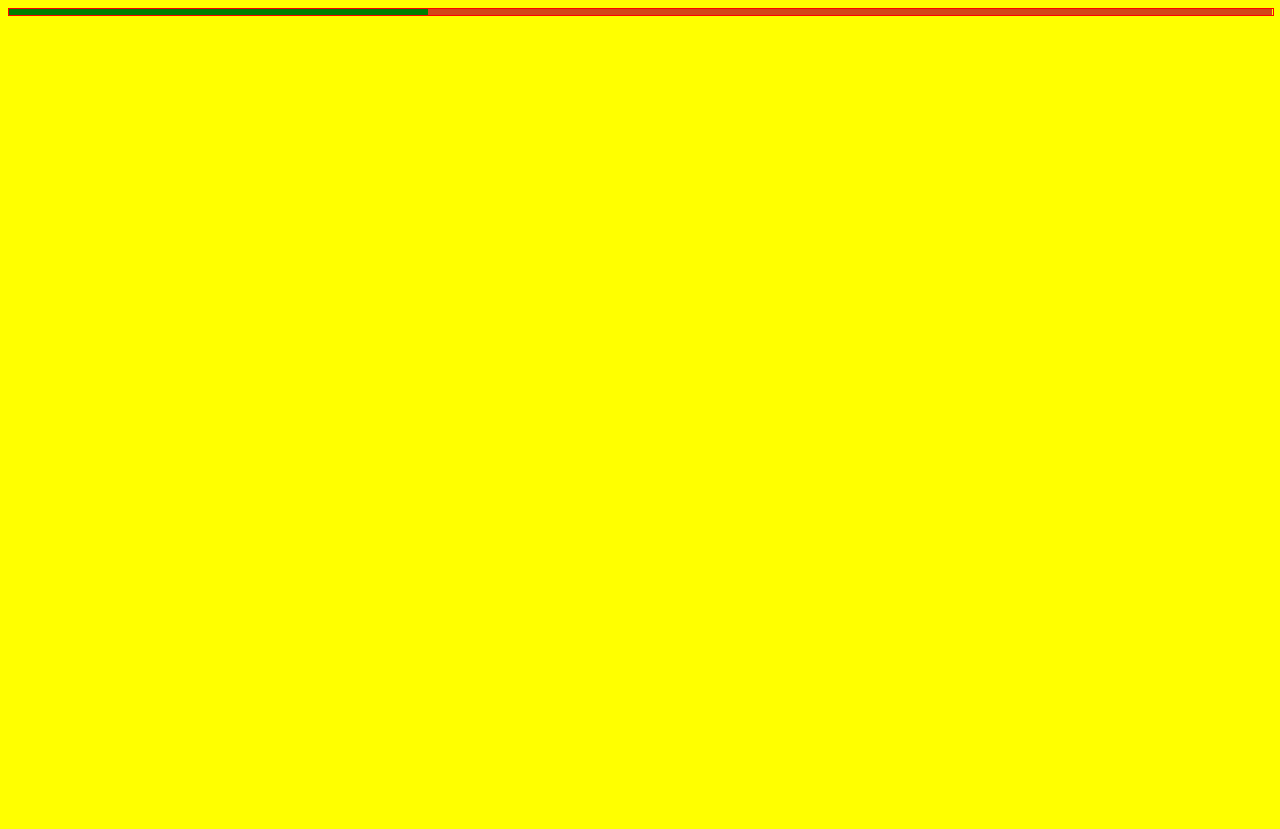
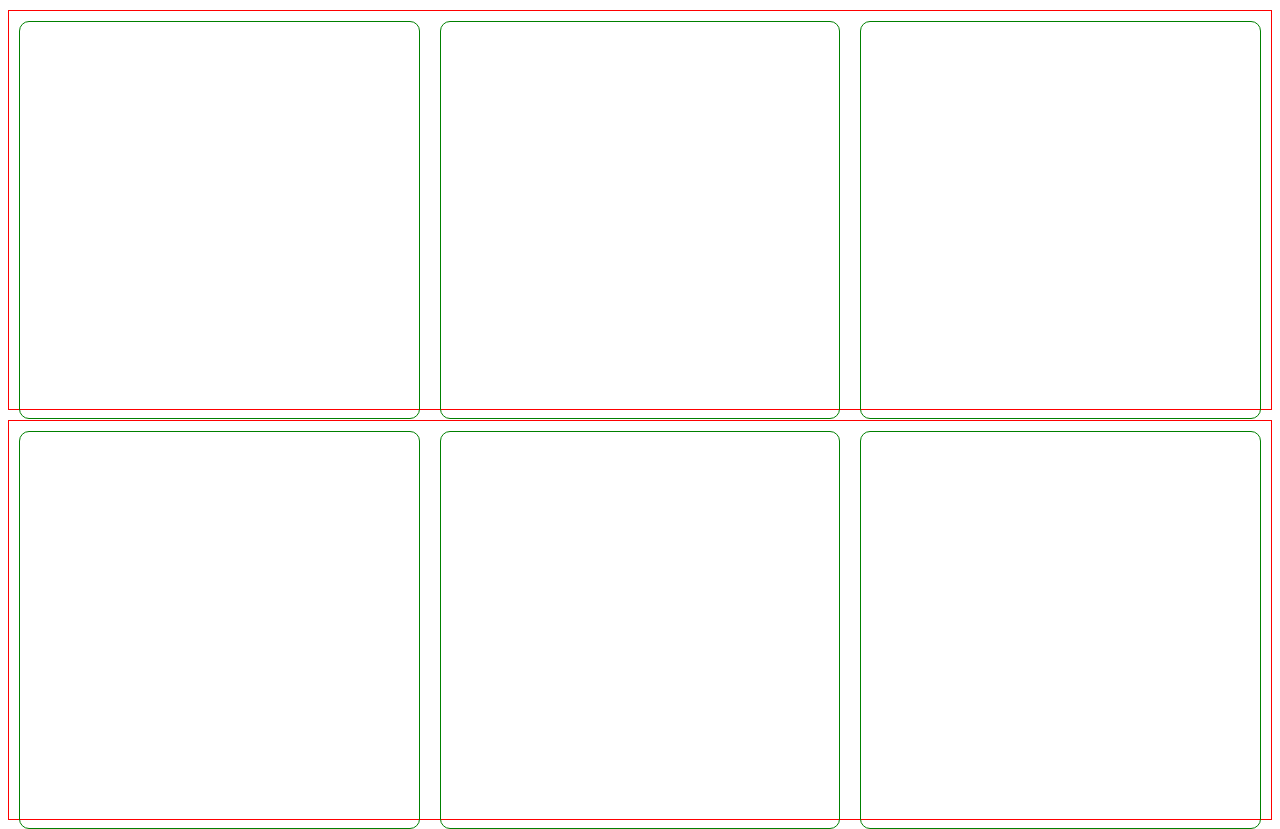
Before and after one commit to Alexthespaceman/application-dynemo, a React (Create React App) app: page / in a window 1280 px wide. Before the commit the page ends 800 px from the top, so only its background shows below. Built offline with nearby package versions, Linux system fonts and the light colour scheme.

Commit message:
added card component styles

```diff
--- a/src/App.js
+++ b/src/App.js
@@ -1,5 +1,5 @@
 import React from "react";
-import Cards from "./components/cards";
+import Cards from "./js/components/cards";
 import "./styles/App.scss";
 
 function App() {
@@ -12,6 +12,7 @@ function App() {
   return (
     <div className="App">
       <Cards />
+      <Cards />
     </div>
   );
 }
--- a/src/styles/App.scss
+++ b/src/styles/App.scss
@@ -1,13 +1,8 @@
 @import "./global/variables.scss";
 @import "./components/cards.scss";
 
-.App {
-  background-color: $colorAccent1;
-  height: 100%;
-  width: 100%;
-  position: relative;
+.App,
+body {
+  height: 100vh;
+  // border: violet 2px solid;
 }
-
-body {
-  background-color: yellow;
-}
--- a/src/styles/components/cards.scss
+++ b/src/styles/components/cards.scss
@@ -1,10 +1,27 @@
+@import "../global/index.scss";
+@import "../layout/index.scss";
+
 .main-box {
   border: red 1px solid;
   width: 100%;
   height: 100%;
+  display: flex;
+  flex-direction: column;
+  @include media-breakpoint-up(sm) {
+    flex-direction: row;
+    height: 50%;
+    margin-top: 10px;
+  }
 
   .small-box {
     border: green 1px solid;
-    width: 33%;
+    @include media-breakpoint-up(sm) {
+      height: 100%;
+    }
+    height: 100%;
+    width: 100%;
+    text-align: center;
+    border-radius: 10px;
+    margin: 10px;
   }
 }
--- a/src/styles/global/index.scss
+++ b/src/styles/global/index.scss
@@ -1,8 +1,10 @@
 @import "./fonts";
-@import "./colors";
+// @import "./colors";
 @import "./functions";
-@import "./grid-breakpoints";
-@import "./grid";
+// @import "./grid-breakpoints";
+// @import "./grid";
 @import "./breakpoints";
-@import "./typography";
-@import "./normalize";
+// @import "./typography";
+// @import "./normalize";
+@import "./mixins.scss";
+@import "./variables.scss";
--- a/src/styles/layout/component.scss
+++ b/src/styles/layout/component.scss
@@ -60,7 +60,7 @@
   }
 
   &__title {
-    @extend h1;
+    // @extend h1;
     line-height: 3rem;
     font-weight: $fontWeightBold;
     margin-bottom: 1.5rem;
@@ -71,7 +71,7 @@
   }
 
   &__subtitle {
-    @extend h2;
+    // @extend h2;
     line-height: 3.1rem;
     font-weight: $fontWeightSemiBold;
     margin-bottom: 0.5em;
```
Also changed, not shown: src/js/components/cards.js (renamed from src/components/cards.js).
